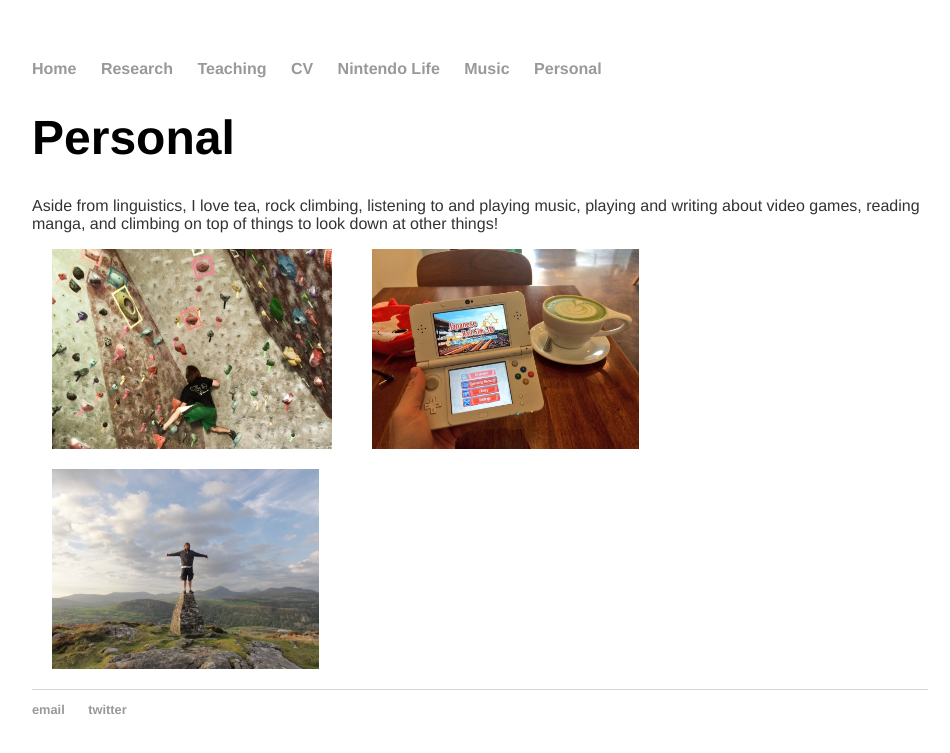
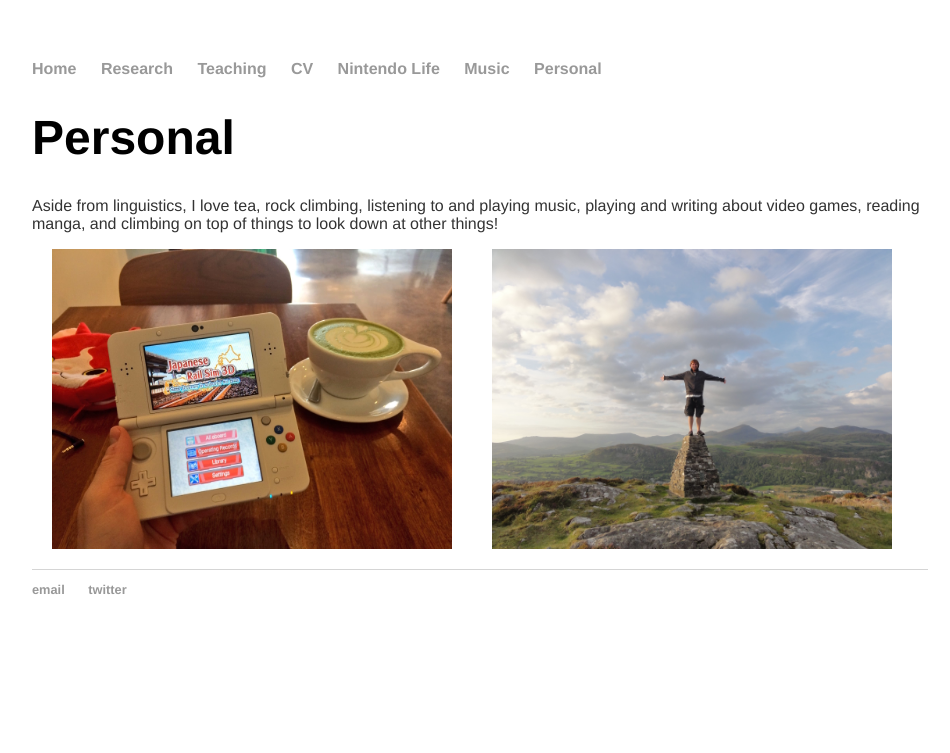
Before and after one commit to morgansleeper/morgansleeper.github.io, a Jekyll site: the page built from personal/index.html, in a window 1280 px wide. Shown: the top 753 px of the page, without its empty margins (160-1110 px from the left). Built offline with Jekyll 4.4.1, drawn with Linux system fonts in a browser that asks for light colours.

Commit message:
Update index.html

```diff
--- a/personal/index.html
+++ b/personal/index.html
@@ -7,8 +7,7 @@ title: Morgan Sleeper | Personal
   playing and writing about video games, reading manga, and climbing on top of things
   to look down at other things!</p>
 <div style="display: block; margin: 0 auto;"/>
-  <img src="/climbing.jpg" height="200" style="float:left;padding: 0px 20px 20px 20px"/>
-  <img src="/teaandgames.jpeg" height="200" style="float:left;padding: 0px 20px 20px 20px"/>
-  <img src="/armoelygest.jpg" height="200" style="float:left;padding: 0px 20px 20px 20px""/>
+  <img src="/teaandgames.jpeg" height="300" style="float:left;padding: 0px 20px 20px 20px"/>
+  <img src="/armoelygest.jpg" height="300" style="float:left;padding: 0px 20px 20px 20px""/>
 <div style="clear:both"></div>
 </div>
```
